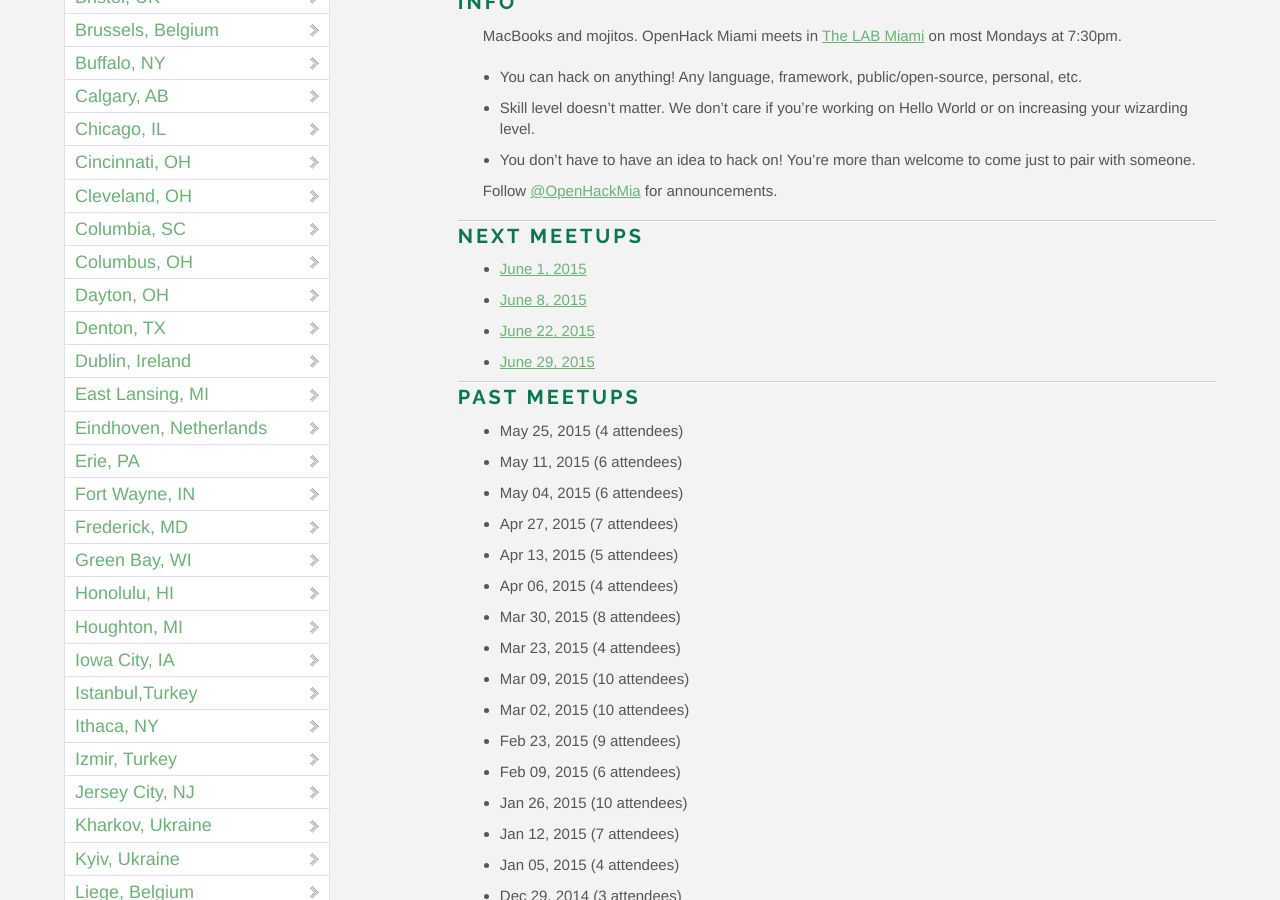
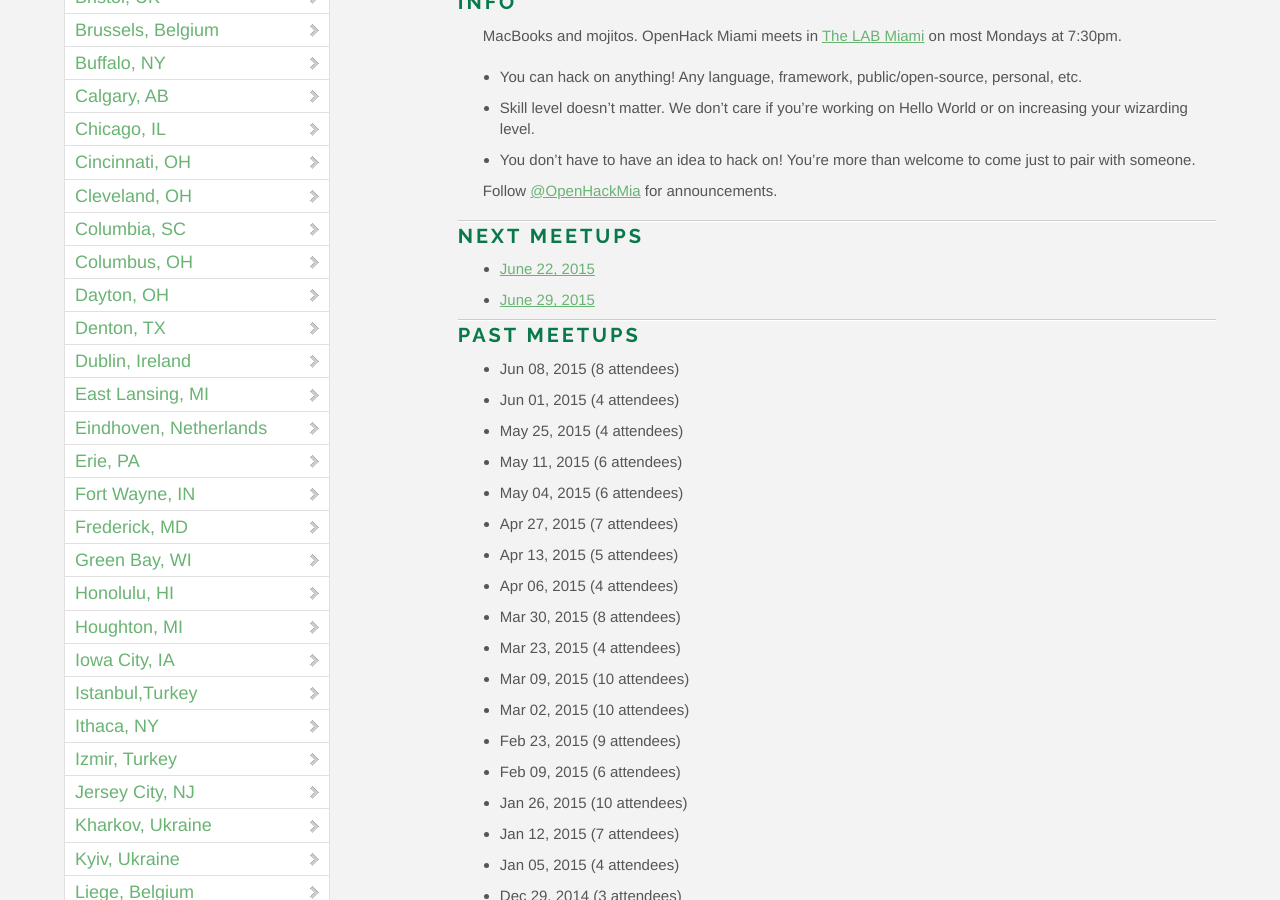
Before and after one commit to OpenHack/openhack.github.com, a Jekyll site: the page built from miami/index.markdown, in a window 1280 px wide and 900 px high, scrolled down 733 px. Built offline with Jekyll 4.4.1, drawn with Linux system fonts in a browser that asks for light colours; nearby versions of some CDN libraries; comment, search, counter and statistics services are not loaded.

Commit message:
Update Miami attendee info

```diff
--- a/miami/index.markdown
+++ b/miami/index.markdown
@@ -19,13 +19,13 @@ Follow [@OpenHackMia](http://twitter.com/openhackmia) for announcements.
 
 ### Next meetups
 
-* [June 1, 2015](http://www.meetup.com/miamirb/events/222776544/)
-* [June 8, 2015](http://www.meetup.com/miamirb/events/222776553/)
 * [June 22, 2015](http://www.meetup.com/miamirb/events/222776571/)
 * [June 29, 2015](http://www.meetup.com/miamirb/events/222776580/)
 
 ### Past meetups
 
+* Jun 08, 2015 (8 attendees)
+* Jun 01, 2015 (4 attendees)
 * May 25, 2015 (4 attendees)
 * May 11, 2015 (6 attendees)
 * May 04, 2015 (6 attendees)
```
